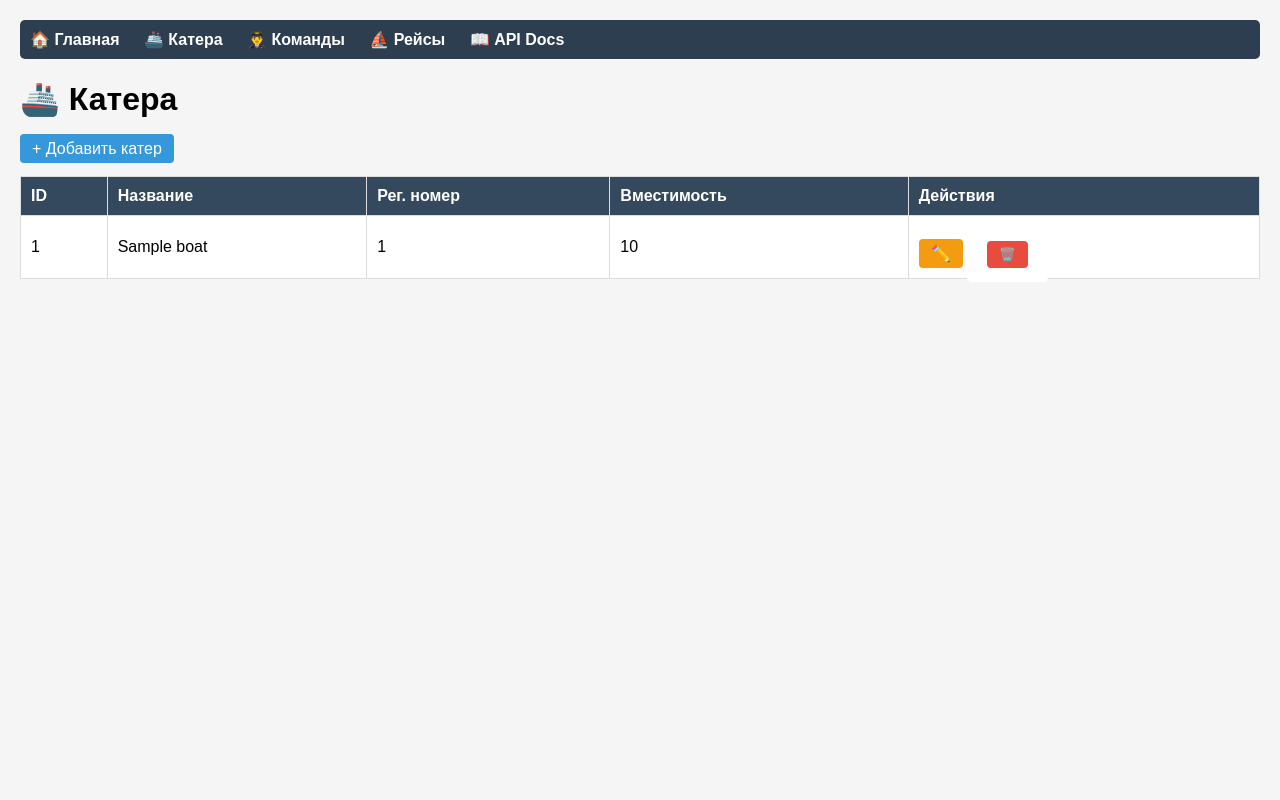
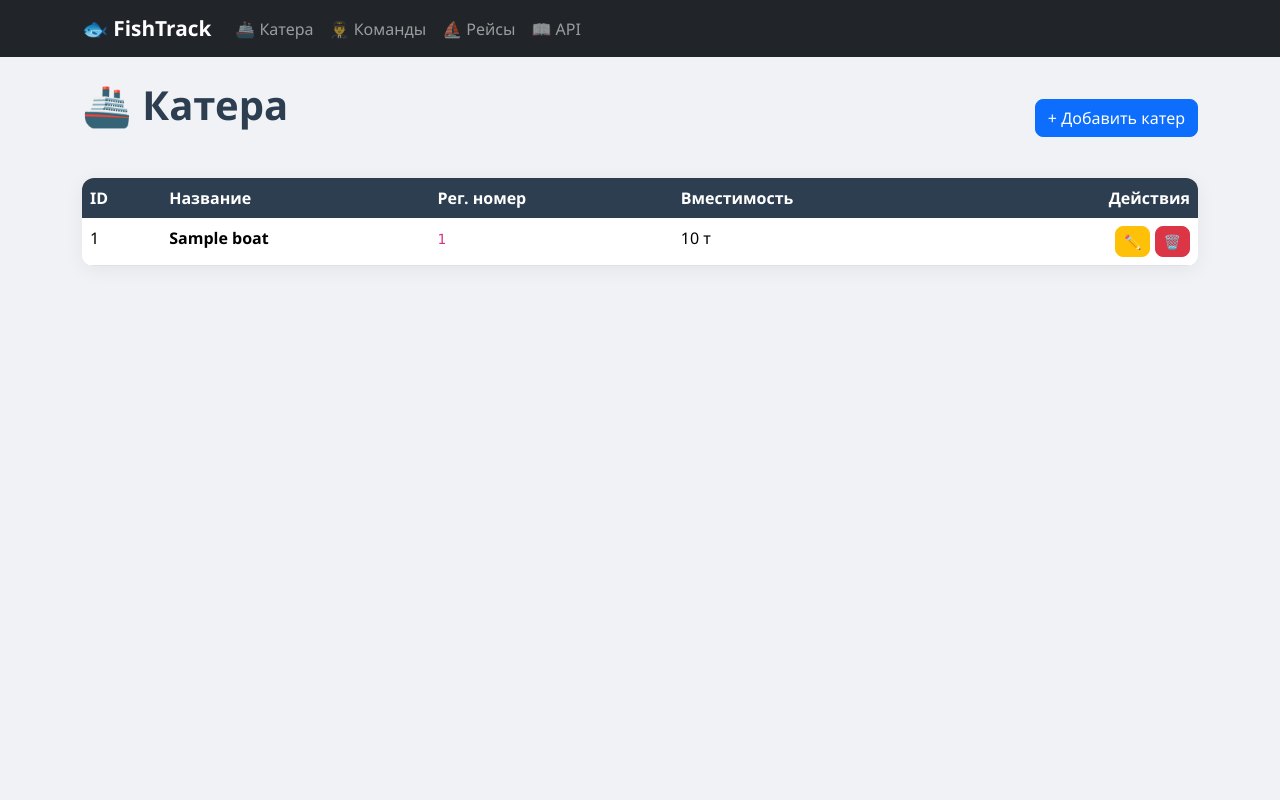
Before and after one commit to Dadish76/fishtrack, a FastAPI app: template backend/src/templates/boats.html in a window 1280 px wide. Run offline with FastAPI, Linux system fonts and the light colour scheme; the template is opened without the code that fills it: most values are stand-ins (such as "Sample title", 1, 10 or a date in 2020).

```diff
--- a/backend/src/main.py
+++ b/backend/src/main.py
@@ -1,25 +1,41 @@
 from fastapi import FastAPI, Request
 from fastapi.responses import JSONResponse
 from fastapi.exceptions import RequestValidationError
+from starlette.exceptions import HTTPException as StarletteHTTPException
 from fastapi.templating import Jinja2Templates
-from .database import engine, Base
+from .database import engine, Base, SessionLocal, hash_password
+from .models import User
 from .routes import router as api_router
 from .web import router as web_router
 
-# Создаем таблицы
+# Создать таблицы
 Base.metadata.create_all(bind=engine)
 
-app = FastAPI(
-    title="FishTrack API",
-    description="Система учета рыболовной фирмы",
-    version="0.1.0"
-)
 
-# Подключаем API и веб-роуты
+def create_default_admin():
+    db = SessionLocal()
+    try:
+        user = db.query(User).filter(User.username == "admin").first()
+        if not user:
+            admin = User(
+                username="admin",
+                hashed_password=hash_password("admin"),
+                is_admin=True,
+            )
+            db.add(admin)
+            db.commit()
+            print("✅ Создан пользователь admin/admin")
+    finally:
+        db.close()
+
+
+create_default_admin()
+
+app = FastAPI(title="FishTrack API", version="0.1.0")
+
 app.include_router(api_router, prefix="/api/v1")
 app.include_router(web_router)
 
-# Шаблоны для страниц ошибок
 templates = Jinja2Templates(directory="backend/src/templates")
 
 
@@ -29,53 +45,41 @@ async def health_check():
 
 
 # ОБРАБОТКА ОШИБОК
+
 @app.exception_handler(RequestValidationError)
 async def validation_exception_handler(request: Request, exc: RequestValidationError):
-    """400 — некорректные данные"""
     accept = request.headers.get("accept", "")
     if "text/html" in accept:
         return templates.TemplateResponse(
-            "error.html",
-            {"request": request, "code": 400, "message": "Некорректные данные", "details": exc.errors()},
+            request=request,
+            name="error.html",
+            context={"code": 400, "message": "Некорректные данные", "details": exc.errors()},
             status_code=400,
         )
-    return JSONResponse(
-        status_code=400,
-        content={"error": "Validation error", "details": exc.errors()},
-    )
-
-
-from fastapi import HTTPException
-from starlette.exceptions import HTTPException as StarletteHTTPException
+    return JSONResponse(status_code=400, content={"error": "Validation error", "details": exc.errors()})
 
 
 @app.exception_handler(StarletteHTTPException)
 async def http_exception_handler(request: Request, exc: StarletteHTTPException):
-    """404, 409 и другие HTTP-ошибки"""
     accept = request.headers.get("accept", "")
     if "text/html" in accept:
         return templates.TemplateResponse(
-            "error.html",
-            {"request": request, "code": exc.status_code, "message": exc.detail, "details": None},
+            request=request,
+            name="error.html",
+            context={"code": exc.status_code, "message": exc.detail, "details": None},
             status_code=exc.status_code,
         )
-    return JSONResponse(
-        status_code=exc.status_code,
-        content={"error": exc.detail},
-    )
+    return JSONResponse(status_code=exc.status_code, content={"error": exc.detail})
 
 
 @app.exception_handler(Exception)
 async def generic_exception_handler(request: Request, exc: Exception):
-    """500 — внутренняя ошибка"""
     accept = request.headers.get("accept", "")
     if "text/html" in accept:
         return templates.TemplateResponse(
-            "error.html",
-            {"request": request, "code": 500, "message": "Внутренняя ошибка сервера", "details": str(exc)},
+            request=request,
+            name="error.html",
+            context={"code": 500, "message": "Внутренняя ошибка сервера", "details": str(exc)},
             status_code=500,
         )
-    return JSONResponse(
-        status_code=500,
-        content={"error": "Internal server error", "details": str(exc)},
-    )
+    return JSONResponse(status_code=500, content={"error": "Internal server error", "details": str(exc)})
--- a/backend/src/templates/base.html
+++ b/backend/src/templates/base.html
@@ -2,36 +2,107 @@
 <html lang="ru">
 <head>
     <meta charset="UTF-8">
+    <meta name="viewport" content="width=device-width, initial-scale=1.0">
     <title>{% block title %}FishTrack{% endblock %}</title>
+    <link rel="stylesheet" href="https://cdn.jsdelivr.net/npm/bootstrap@5.3.2/dist/css/bootstrap.min.css">
     <style>
-        body { font-family: Arial, sans-serif; margin: 20px; background: #f5f5f5; }
-        nav { background: #2c3e50; padding: 10px; margin-bottom: 20px; border-radius: 5px; }
-        nav a { color: white; margin-right: 20px; text-decoration: none; font-weight: bold; }
-        nav a:hover { text-decoration: underline; }
-        table { width: 100%; border-collapse: collapse; background: white; }
-        th, td { border: 1px solid #ddd; padding: 10px; text-align: left; }
-        th { background: #34495e; color: white; }
-        .btn { padding: 6px 12px; text-decoration: none; border-radius: 4px; color: white; }
-        .btn-primary { background: #3498db; }
-        .btn-danger { background: #e74c3c; }
-        .btn-warning { background: #f39c12; }
-        form { background: white; padding: 20px; border-radius: 5px; max-width: 500px; }
-        form label { display: block; margin-top: 10px; font-weight: bold; }
-        form input, form select { width: 100%; padding: 8px; margin-top: 5px; box-sizing: border-box; }
-        form button { margin-top: 15px; padding: 10px 20px; background: #27ae60; color: white; border: none; border-radius: 4px; cursor: pointer; }
-        .error-box { background: #f8d7da; color: #721c24; padding: 20px; border-radius: 5px; }
+        body {
+            font-family: 'Segoe UI', Tahoma, sans-serif;
+            background: #f0f2f5;
+            min-height: 100vh;
+        }
+        .navbar-brand {
+            font-weight: 700;
+            font-size: 1.3rem;
+        }
+        .nav-link {
+            font-weight: 500;
+        }
+        .card {
+            border: none;
+            border-radius: 12px;
+            box-shadow: 0 4px 20px rgba(0,0,0,0.06);
+        }
+        .table {
+            background: white;
+            border-radius: 12px;
+            overflow: hidden;
+        }
+        .table thead th {
+            background: #2c3e50;
+            color: white;
+            font-weight: 600;
+            border: none;
+        }
+        .table tbody tr:hover {
+            background: #f8f9fa;
+        }
+        .btn {
+            border-radius: 8px;
+            font-weight: 500;
+        }
+        h1 {
+            color: #2c3e50;
+            font-weight: 700;
+            margin-bottom: 25px;
+        }
+        .stat-card {
+            background: white;
+            border-radius: 12px;
+            padding: 20px;
+            box-shadow: 0 4px 20px rgba(0,0,0,0.06);
+            transition: transform 0.2s;
+        }
+        .stat-card:hover {
+            transform: translateY(-3px);
+        }
+        .stat-card .icon {
+            font-size: 2.5rem;
+            margin-bottom: 10px;
+        }
+        .stat-card .value {
+            font-size: 2rem;
+            font-weight: 700;
+            color: #2c3e50;
+        }
+        .stat-card .label {
+            color: #6c757d;
+            font-size: 0.9rem;
+            text-transform: uppercase;
+            letter-spacing: 0.5px;
+        }
     </style>
 </head>
 <body>
-    <nav>
-        <a href="/">🏠 Главная</a>
-        <a href="/web/boats">🚢 Катера</a>
-        <a href="/web/crews">👨‍✈️ Команды</a>
-        <a href="/web/trips">⛵ Рейсы</a>
-        <a href="/docs">📖 API Docs</a>
+    <nav class="navbar navbar-expand-lg navbar-dark bg-dark mb-4">
+        <div class="container">
+            <a class="navbar-brand" href="/">🐟 FishTrack</a>
+            <button class="navbar-toggler" type="button" data-bs-toggle="collapse" data-bs-target="#nav">
+                <span class="navbar-toggler-icon"></span>
+            </button>
+            <div class="collapse navbar-collapse" id="nav">
+                <ul class="navbar-nav me-auto">
+                    <li class="nav-item"><a class="nav-link" href="/web/boats">🚢 Катера</a></li>
+                    <li class="nav-item"><a class="nav-link" href="/web/crews">👨‍✈️ Команды</a></li>
+                    <li class="nav-item"><a class="nav-link" href="/web/trips">⛵ Рейсы</a></li>
+                    <li class="nav-item"><a class="nav-link" href="/docs">📖 API</a></li>
+                </ul>
+                <ul class="navbar-nav">
+                    {% if user %}
+                    <li class="nav-item">
+                        <span class="navbar-text me-3">👤 {{ user.username }}</span>
+                    </li>
+                    <li class="nav-item">
+                        <a class="btn btn-outline-light btn-sm" href="/logout">Выйти</a>
+                    </li>
+                    {% endif %}
+                </ul>
+            </div>
+        </div>
     </nav>
-    <div>
+    <div class="container">
         {% block content %}{% endblock %}
     </div>
+    <script src="https://cdn.jsdelivr.net/npm/bootstrap@5.3.2/dist/js/bootstrap.bundle.min.js"></script>
 </body>
 </html>
--- a/backend/src/templates/boats.html
+++ b/backend/src/templates/boats.html
@@ -1,30 +1,41 @@
 {% extends "base.html" %}
 {% block title %}Катера{% endblock %}
 {% block content %}
+<div class="d-flex justify-content-between align-items-center mb-4">
     <h1>🚢 Катера</h1>
     <a href="/web/boats/new" class="btn btn-primary">+ Добавить катер</a>
-<br><br>
-<table>
+</div>
+<div class="card">
+    <div class="card-body p-0">
+        <table class="table mb-0">
+            <thead>
                 <tr>
                     <th>ID</th>
                     <th>Название</th>
                     <th>Рег. номер</th>
                     <th>Вместимость</th>
-        <th>Действия</th>
+                    <th class="text-end">Действия</th>
                 </tr>
+            </thead>
+            <tbody>
                 {% for boat in boats %}
                 <tr>
                     <td>{{ boat.id }}</td>
-        <td>{{ boat.name }}</td>
-        <td>{{ boat.registration_number }}</td>
-        <td>{{ boat.capacity }}</td>
-        <td>
-            <a href="/web/boats/{{ boat.id }}/edit" class="btn btn-warning">✏️</a>
+                    <td><strong>{{ boat.name }}</strong></td>
+                    <td><code>{{ boat.registration_number }}</code></td>
+                    <td>{{ boat.capacity }} т</td>
+                    <td class="text-end">
+                        <a href="/web/boats/{{ boat.id }}/edit" class="btn btn-sm btn-warning">✏️</a>
                         <form action="/web/boats/{{ boat.id }}/delete" method="post" style="display:inline;">
-                <button type="submit" class="btn btn-danger">🗑️</button>
+                            <button type="submit" class="btn btn-sm btn-danger">🗑️</button>
                         </form>
                     </td>
                 </tr>
+                {% else %}
+                <tr><td colspan="5" class="text-center text-muted py-4">Пока нет ни одного катера</td></tr>
                 {% endfor %}
+            </tbody>
         </table>
+    </div>
+</div>
 {% endblock %}
```
Also changed, not shown: backend/src/auth.py (added, +33 -0 lines), backend/src/database.py (+26 -4 lines), backend/src/models.py (+10 -1 lines), backend/src/templates/boat_form.html (+20 -13 lines), backend/src/templates/index.html (+32 -7 lines), backend/src/templates/login.html (added, +66 -0 lines), backend/src/web.py (+120 -23 lines). Lines whose indentation alone changed are shown as unchanged.
